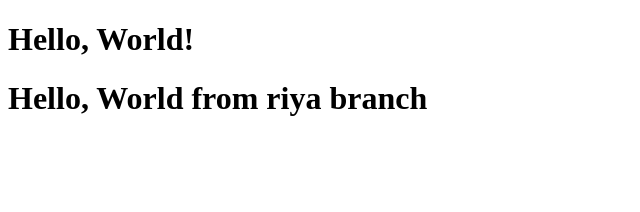
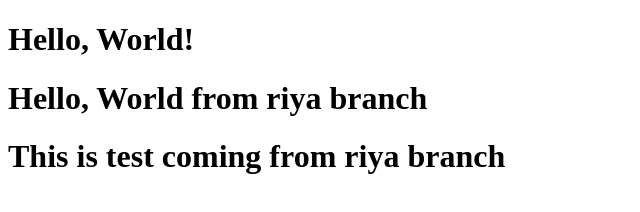
Before and after one commit to riyatricore-cmyk/tricore-demo, a plain HTML site: page index.html in a window 1280 px wide. Shown: the whole page, without its empty margins (0-640 px from the left). Drawn offline with Linux system fonts and the light colour scheme.

Commit message:
new line updated

```diff
--- a/index.html
+++ b/index.html
@@ -8,5 +8,6 @@
 <body>
     <h1>Hello, World!</h1>
     <h1>Hello, World from riya branch</h1>
+    <h1>This is test coming from riya branch</h1>
 </body>
 </html>
```
